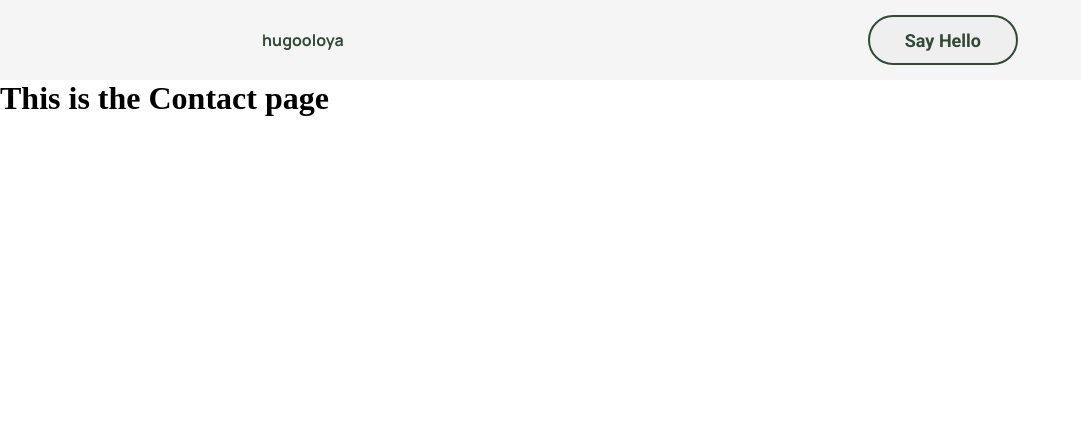
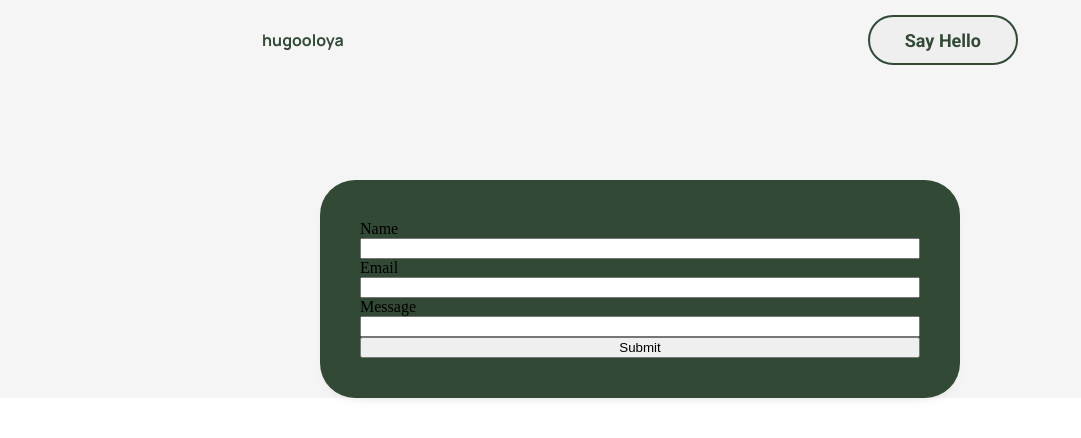
Before and after one commit to Hugooloya/portfolio-v2.0, a React (Create React App) app: page /Contact in a window 1280 px wide. Shown: the top 438 px of the page, without its empty margins (0-1081 px from the left). Built offline with nearby package versions, Linux system fonts and the light colour scheme.

Commit message:
Small corrections

```diff
--- /dev/null
+++ b/src/components/Contact/contact.style.js
@@ -0,0 +1,21 @@
+import styled from "styled-components";
+
+export const MainDiv = styled.div`
+  width: 100%;
+  display: flex;
+  justify-content: center;
+  background-color: #f5f5f5;
+`;
+export const SForm = styled.form`
+  width: 50%;
+  background-color: #324936;
+  display: flex;
+  flex-direction: column;
+  padding: 40px;
+  border-radius: 35px;
+  margin-top: 100px;
+  box-shadow: 0 5px 20px -19px;
+`;
+export const SLabel = styled.label``;
+export const SInput = styled.input``;
+export const SButton = styled.button``;
--- a/src/components/Contact/index.js
+++ b/src/components/Contact/index.js
@@ -1,5 +1,21 @@
 import React from "react";
+import { MainDiv, SButton, SForm, SInput, SLabel } from "./contact.style";
 
 export default function Contact() {
-  return <h1>This is the Contact page</h1>;
+  return (
+    <>
+      <MainDiv>
+        <SForm>
+          <SLabel>Name</SLabel>
+          <SInput></SInput>
+          <SLabel>Email</SLabel>
+          <SInput></SInput>
+          <SLabel>Message</SLabel>
+          <SInput></SInput>
+          <SButton>Submit</SButton>
+        </SForm>
+      </MainDiv>
+    </>
+  );
 }
+//
--- a/src/components/LandingPage/index.js
+++ b/src/components/LandingPage/index.js
@@ -96,7 +96,7 @@ export default function LandingPage({ Backend, Frontend }) {
           <HContainer data-aos="fade-right">
             <SH2>Dinner Picker</SH2>
             <SH3>Front End technologies used:</SH3>
-            <SH4>React & styled-somponents.</SH4>
+            <SH4>React & styled-components.</SH4>
           </HContainer>
           <MockContainer>
             <a href="https://dinnerpicker.online/">
```
